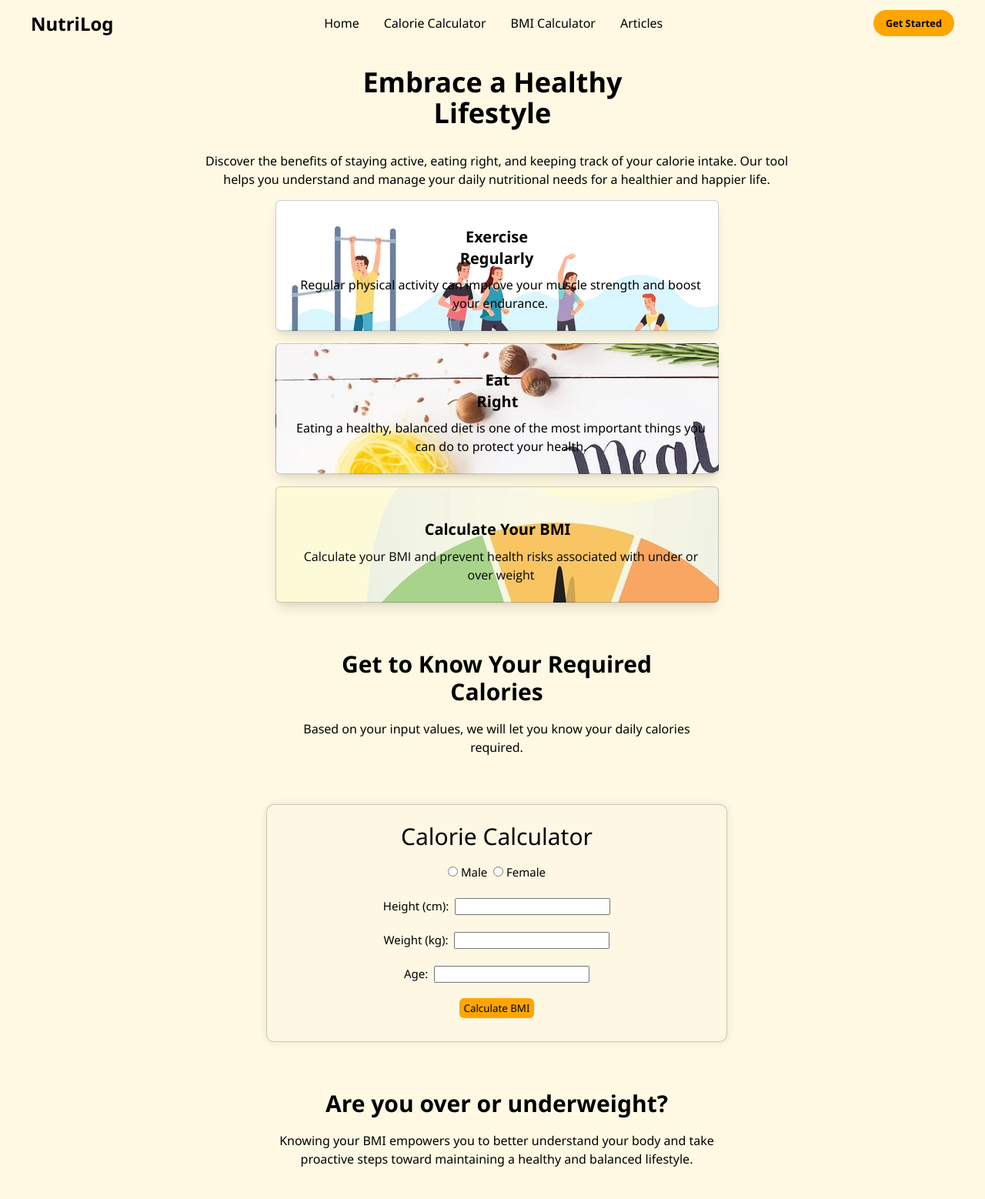
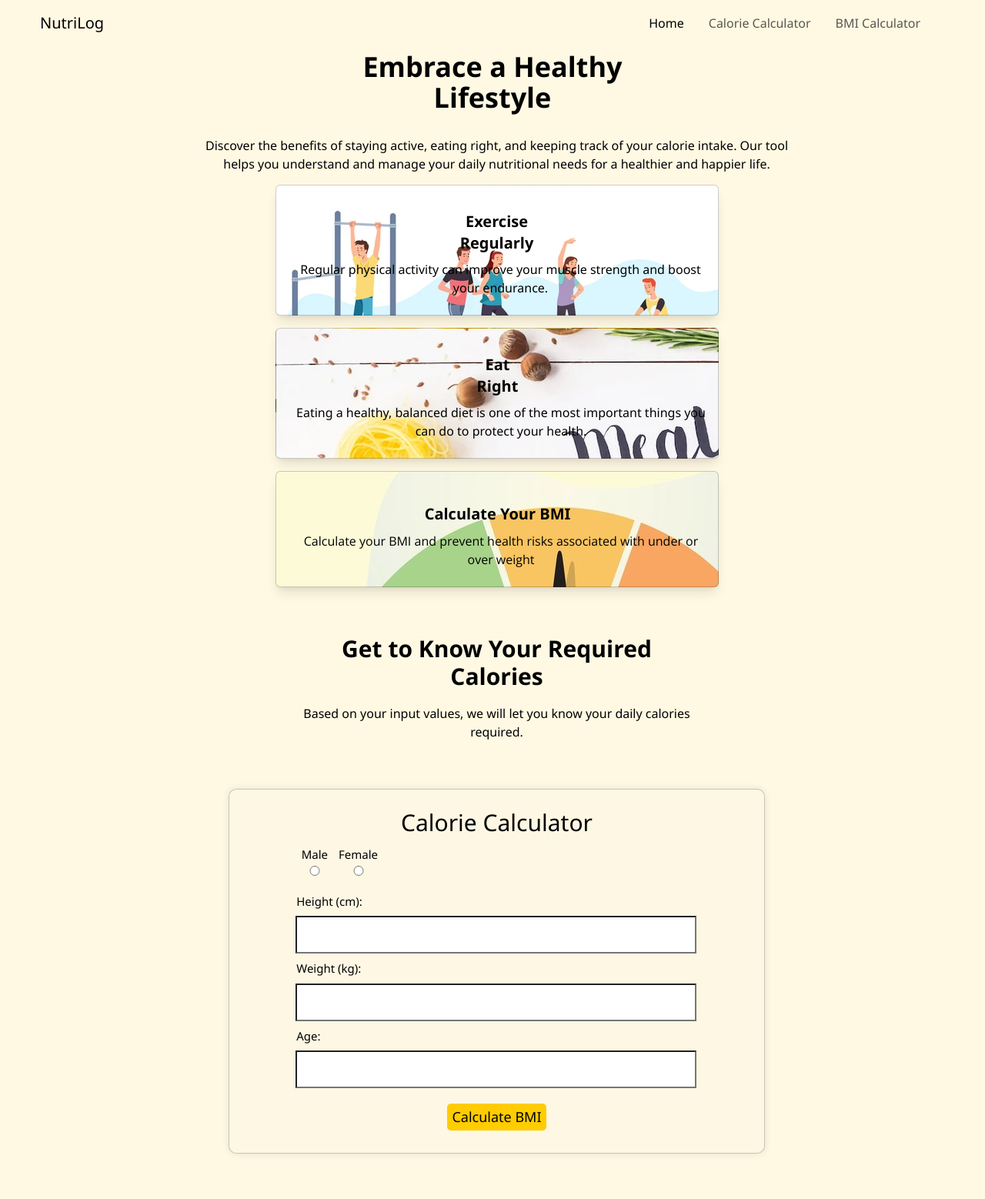
Before and after one commit to Min-Thway-Htut/NutriLog, a website: page index.html in a window 1280 px wide. Shown: the top 1558 px of the page at 77% size. Drawn offline with nearby package versions, Linux system fonts and the light colour scheme.

Commit message:
First release of the project

```diff
--- a/index.css
+++ b/index.css
@@ -204,6 +204,12 @@ header{
     font-weight: 450;
     color: rgb(0, 0, 0)
   }
+  input[type=number]{
+    width: 100%;
+  }
+  input[type=radio]{
+    width: 100%;
+  }
   .frame1 {
     align-self: stretch;
     border-radius: var(--br-5xs);
@@ -237,8 +243,8 @@ header{
     background-color: rgba(229, 229, 229, 0.1);
     max-width: 100%;
     border: solid 1px rgb(0, 0, 0,0.2);
-    padding-left: 151px;
-    padding-right: 151px;
+    padding-left: 87px;
+    padding-right: 87px;
     padding-top: 20px;
     padding-bottom: 20px;
     border-radius: 10px;
@@ -608,9 +614,25 @@ header{
     padding-bottom: 18px;
   }
 
+  #bmi-button, #calorie-button{
+    background-color: #ffcc00;
+    display: block;
+    margin-left: auto;
+    margin-right: auto;
+    margin-top: 20px;
+    font-size: 18px;
+    border-radius: 5px;
+  }
+
+  #bmi-button:hover{
+    background-color: #ff9900;
+  }
+  #calorie-button:hover{
+    background-color: #ff9900;
+  }
 
   button{
-    background-color: orange;
+    background-color: rgb(211, 199, 177);
     border-radius: 6px;
     padding-top: 4px;
     padding-bottom: 4px;
--- a/index.html
+++ b/index.html
@@ -8,6 +8,7 @@
     <link rel="stylesheet" type="text/css" href="https://cdnjs.cloudflare.com/ajax/libs/font-awesome/6.5.2/css/all.min.css">
     <link rel="stylesheet" href="./global.css" />
     <link rel="stylesheet" href="./index.css" />
+    <link href="https://cdn.jsdelivr.net/npm/bootstrap@5.3.3/dist/css/bootstrap.min.css" rel="stylesheet" integrity="sha384-QWTKZyjpPEjISv5WaRU9OFeRpok6YctnYmDr5pNlyT2bRjXh0JMhjY6hW+ALEwIH" crossorigin="anonymous">
     <link
       rel="stylesheet"
       href="https://fonts.googleapis.com/css2?family=Roboto:wght@500;600;700&display=swap"
@@ -21,37 +22,45 @@
 
   <body>
 
- <header>
-  <div class="navbar">
-    <div class="logo"><a href="#">NutriLog</a></div>
-    <ul class="links">
-      <li><a href="#">Home</a></li>
-      <li><a href="#">Calorie Calculator</a></li>
-      <li><a href="#">BMI Calculator</a></li>
-      <li><a href="#">Articles</a></li>
-    </ul>
-    <a href="#" class="action_btn">Get Started</a>
-    <div class="toggle_btn">
-      <i class="fa-solid fa-bars"></i>
-    </div>
-  </div>
- </header>
+    <nav class="navbar navbar-expand-lg fixed-top">
+      <div class="container-fluid">
+        <a class="navbar-brand" href="#">NutriLog</a>
+        <button class="navbar-toggler" type="button" data-bs-toggle="offcanvas" data-bs-target="#offcanvasNavbar" aria-controls="offcanvasNavbar" aria-label="Toggle navigation">
+          <span class="navbar-toggler-icon"></span>
+        </button>
+        <div class="offcanvas offcanvas-end" style="background-color: #FFF9E3;" tabindex="-1" id="offcanvasNavbar" aria-labelledby="offcanvasNavbarLabel">
+          <div class="offcanvas-header">
+            <h5 class="offcanvas-title" id="offcanvasNavbarLabel">NutriLog</h5>
+            <button type="button" class="btn-close" data-bs-dismiss="offcanvas" aria-label="Close"></button>
+          </div>
+          <div class="offcanvas-body">
+            <ul class="navbar-nav justify-content-end flex-grow-1 pe-3">
+              <li class="nav-item">
+                <a class="nav-link mx-lg-2 active" aria-current="page" href="#nav-one">Home</a>
+              </li>
+              <li class="nav-item">
+                <a class="nav-link mx-lg-2" href="#nav-two">Calorie Calculator</a>
+              </li>
+              <li class="nav-item">
+                <a class="nav-link mx-lg-2" href="#nav-three">BMI Calculator</a>
+              </li>
+            </ul>
+          </div>
+        </div>
+      </div>
+    </nav>
 
 
- <script>
-  const toggleBtn = document.querySelector(".toggle_btn")
-  const toggleBtnIcon = document.querySelector(".toggle_btn i")
-  const dropDownMenu = document.querySelector("dropdown_menu")
 
-  toggleBtn.onclick = function () {
-    dropDownMenu.classList.toggle('open')
-  }
- </script>
+
     <div class="main-frame">
       <section class="frame-parent">
         <div class="frame-group">
           <div class="embrace-a-healthy-lifestyle-wrapper">
-            <h1 class="embrace-a-healthy">Embrace a Healthy Lifestyle</h1>
+            <h1 class="embrace-a-healthy" id="nav-one">
+              <br>
+              Embrace a Healthy Lifestyle
+            </h1>
           </div>
           <div class="discover-the-benefits">
             Discover the benefits of staying active, eating right, and keeping
@@ -124,14 +133,14 @@
       </div>
 
       <div class="bmi-container">
-        <div class="bmi-calculator">Calorie Calculator</div>
+        <div class="bmi-calculator" id="nav-two">Calorie Calculator</div>
         <form id="bmiForm">
           <div class="input-group">
             <label>
-              <input type="radio" name="gender" value="male" > Male
+               Male<input type="radio" name="gender" value="male" >
             </label>
             <label>
-              <input type="radio" name="gender" value="female"> Female
+              Female <input type="radio" name="gender" value="female">
           </label>
           </div>
 
@@ -150,7 +159,7 @@
           <input type="number" id="age" required>
         </div>
 
-        <button type="button" onclick="calculateCalorie()">Calculate BMI</button>
+        <button type="button" id="bmi-button" onclick="calculateCalorie()">Calculate BMI</button>
         </form>
 
         <div id="calorie-result"></div>
@@ -172,14 +181,14 @@
       </div>
 
       <div class="bmi-container">
-        <div class="bmi-calculator">BMI Calculator</div>
+        <div class="bmi-calculator" id="nav-three">BMI Calculator</div>
         <form id="bmiForm">
           <div class="input-group">
             <label>
-              <input type="radio" name="valid-age" value="yes"> I am over 18.
+              I am over 18.  <input type="radio" name="valid-age" value="yes">
           </label>
           <label>
-              <input type="radio" name="valid-age" value="no"> I am under 18.
+            I am under 18.   <input type="radio" name="valid-age" value="no">
           </label>
           </div>
 
@@ -193,7 +202,7 @@
             <input type="number" id="bmi-weight" required>
         </div>
 
-        <button type="button" onclick="calculateBMI()">Calculate</button>
+        <button type="button" id="calorie-button" onclick="calculateBMI()">Calculate</button>
         </form>
 
         <div id="bmi-result"></div>
@@ -201,8 +210,9 @@
     </div>
 
     <footer>
-      <div class="copyright">@NutriLog 2024 | Terms and Conditions | Copyright</div>
+      <div class="copyright">@NutriLog 2024 | Designed and Developed by Min Thway Htut</div>
     </footer>
 
+    <script src="https://cdn.jsdelivr.net/npm/bootstrap@5.3.3/dist/js/bootstrap.bundle.min.js" integrity="sha384-YvpcrYf0tY3lHB60NNkmXc5s9fDVZLESaAA55NDzOxhy9GkcIdslK1eN7N6jIeHz" crossorigin="anonymous"></script>
   </body>
 </html>
```
Also changed, not shown: package.json (+2 -11 lines), 1 other file.
